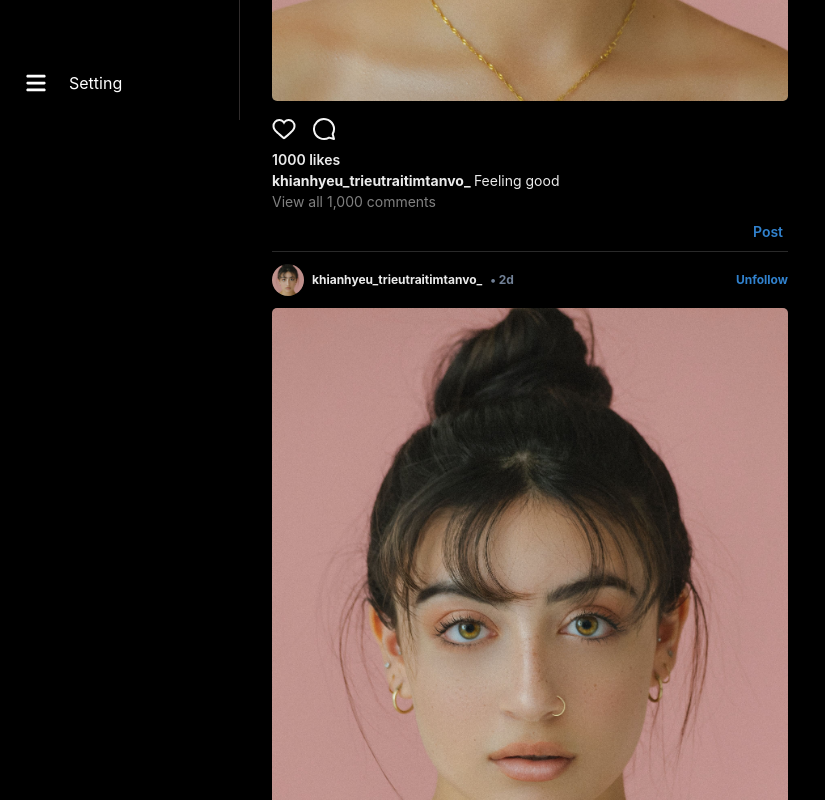
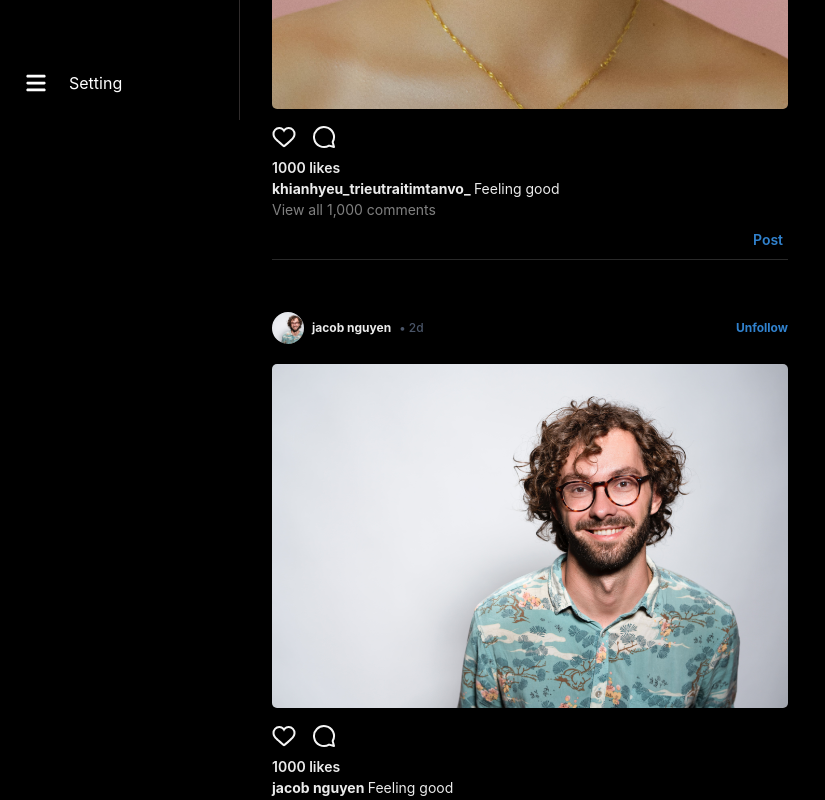
Before and after one commit to JacobPorman/Social-Media-Project, a React (Vite) app: page / in a window 1280 px wide. Shown: the part 680-1480 px from the top of the page, without its empty margins (0-825 px from the left). Built offline with nearby package versions, Linux system fonts and the light colour scheme.

Commit message:
Homepage Middle update

```diff
--- a/src/components/FeedPosts/FeedPost.jsx
+++ b/src/components/FeedPosts/FeedPost.jsx
@@ -2,14 +2,14 @@
 import PostHeader from "./PostHeader";
 import PostFooter from "./PostFooter";
 
-const FeedPost = () => {
+const FeedPost = ({ img, username, avatar }) => {
   return (
     <div>
-      <PostHeader />
-      <Box>
-        <Image src="/img1.png" alt="user profile pic" borderRadius={"5px"} />
+      <PostHeader username={username} avatar={avatar} />
+      <Box my={2} borderRadius={5} overflow={"hidden"}>
+        <Image src={img} alt={username} />
       </Box>
-      <PostFooter />
+      <PostFooter username={username} />
     </div>
   );
 };
--- a/src/components/FeedPosts/FeedPosts.jsx
+++ b/src/components/FeedPosts/FeedPosts.jsx
@@ -1,14 +1,56 @@
-import { Container } from "@chakra-ui/react";
+import {
+  Container,
+  VStack,
+  Flex,
+  SkeletonCircle,
+  Skeleton,
+  Box,
+} from "@chakra-ui/react";
 import FeedPost from "./FeedPost";
+import { useEffect, useState } from "react";
 
 const FeedPosts = () => {
+  const [isLoading, setIsLoading] = useState(true);
+
+  useEffect(() => {
+    setTimeout(() => {
+      setIsLoading(false);
+    }, 2000);
+  }, []);
+
   return (
     <Container maxW={"container.sm"} py={10} px={2}>
-      <FeedPost />
-      <FeedPost />
-      <FeedPost />
-      <FeedPost />
-      <FeedPost />
+      {isLoading &&
+        [0, 1, 2, 3].map((_, i) => (
+          <VStack key={i} gap={4} alignItems={"flex-start"} mb={10}>
+            <Flex gap={2}>
+              <SkeletonCircle size={10} />
+              <VStack gap={2} alignItems={"flex-start"}>
+                <Skeleton height={"10px"} w={"200px"} />
+                <Skeleton height={"10px"} w={"200px"} />
+              </VStack>
+            </Flex>
+            <Skeleton w={"full"}>
+              <Box h={"500px"}>Content</Box>
+            </Skeleton>
+          </VStack>
+        ))}
+      {!isLoading && (
+        <>
+          <FeedPost
+            img="/img1.png"
+            username="khianhyeu_trieutraitimtanvo_"
+            avatar="/img1.png"
+          />
+          <FeedPost
+            img="/img2.png"
+            username="jacob nguyen"
+            avatar="/img2.png"
+          />
+          <FeedPost img="/img3.png" username="joseph" avatar="/img3.png" />
+          <FeedPost img="/img4.png" username="jordan" avatar="/img4.png" />
+        </>
+      )}
     </Container>
   );
 };
--- a/src/components/FeedPosts/PostFooter.jsx
+++ b/src/components/FeedPosts/PostFooter.jsx
@@ -14,7 +14,7 @@
   UnlikeLogo,
 } from "../../assets/constants_ 2";
 
-const PostFooter = () => {
+const PostFooter = ({ username }) => {
   const [liked, setLiked] = useState(false);
   const [likes, setLikes] = useState(1000);
 
@@ -29,7 +29,7 @@
   };
 
   return (
-    <>
+    <Box mb={10}>
       <Flex alignItems={"center"} gap={4} w={"full"} pt={0} mb={2} mt={4}>
         <Box onClick={handleLike} cursor={"pointer"} fontSize={18}>
           {!liked ? <NotificationsLogo /> : <UnlikeLogo />}
@@ -46,7 +46,7 @@
       </Text>
 
       <Text fontSize={"sm"} fontWeight={700}>
-        khianhyeu_trieutraitimtanvo_{" "}
+        {username}{" "}
         <Text as={"span"} fontWeight={400}>
           Feeling good
         </Text>
@@ -84,7 +84,7 @@
           </InputRightElement>
         </InputGroup>
       </Flex>
-    </>
+    </Box>
   );
 };
 
--- a/src/components/FeedPosts/PostHeader.jsx
+++ b/src/components/FeedPosts/PostHeader.jsx
@@ -1,13 +1,16 @@
 import { Avatar, Box, Flex, Text } from "@chakra-ui/react";
 
-const PostHeader = () => {
+const PostHeader = ({ username, avatar }) => {
   return (
     <Flex justifyContent={"space-between"} alignItems={"center"} w={"full"}>
       <Flex alignItems={"center"} gap={2} my={3}>
-        <Avatar src="/img1.png" alt="user profile pic" size={"sm"} />
+        <Avatar src={avatar} alt="user profile pic" size={"sm"} />
         <Flex fontSize={12} fontWeight={"bold"} gap={2}>
-          khianhyeu_trieutraitimtanvo_
-          <Box color={"gray.500"}> • 2d</Box>
+          {username}
+          <Box color={"gray.600"} fontWeight={500}>
+            {" "}
+            • 2d
+          </Box>
         </Flex>
       </Flex>
       <Box cursor={"pointer"}>
```
